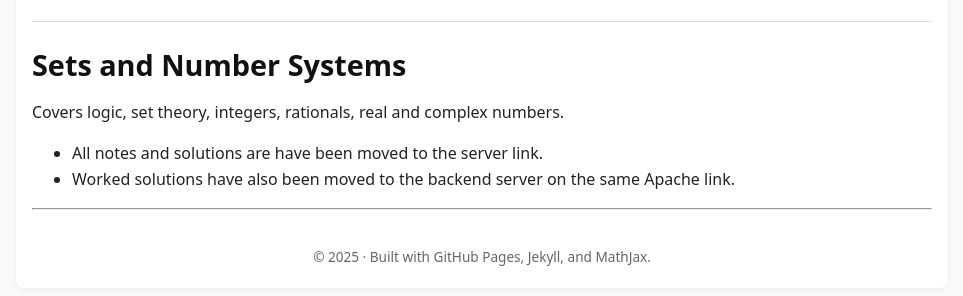
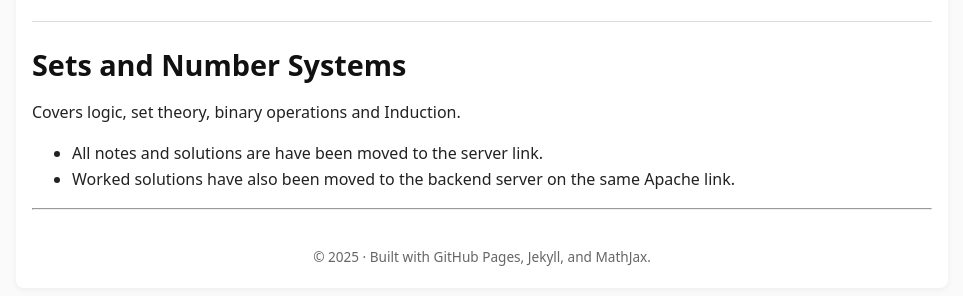
Before and after one commit to SaleemKamaludin/SaleemKamaludin.github.io, a Jekyll site: the page built from courses/sets-number-systems.md, in a window 1280 px wide. Shown: the part 140-436 px from the top of the page, without its empty margins (158-1121 px from the left). Built offline with Jekyll 4.4.1, drawn with Linux system fonts in a browser that asks for light colours.

Commit message:
Update sets-number-systems.md

```diff
--- a/courses/sets-number-systems.md
+++ b/courses/sets-number-systems.md
@@ -6,7 +6,7 @@ permalink: /courses/sets-number-systems/
 
 # Sets and Number Systems
 
-Covers logic, set theory, integers, rationals, real and complex numbers.
+Covers logic, set theory, binary operations and Induction.
 
 - All notes and solutions are have been moved to the server link.
 - Worked solutions have also been moved to the backend server on the same Apache link.
```
